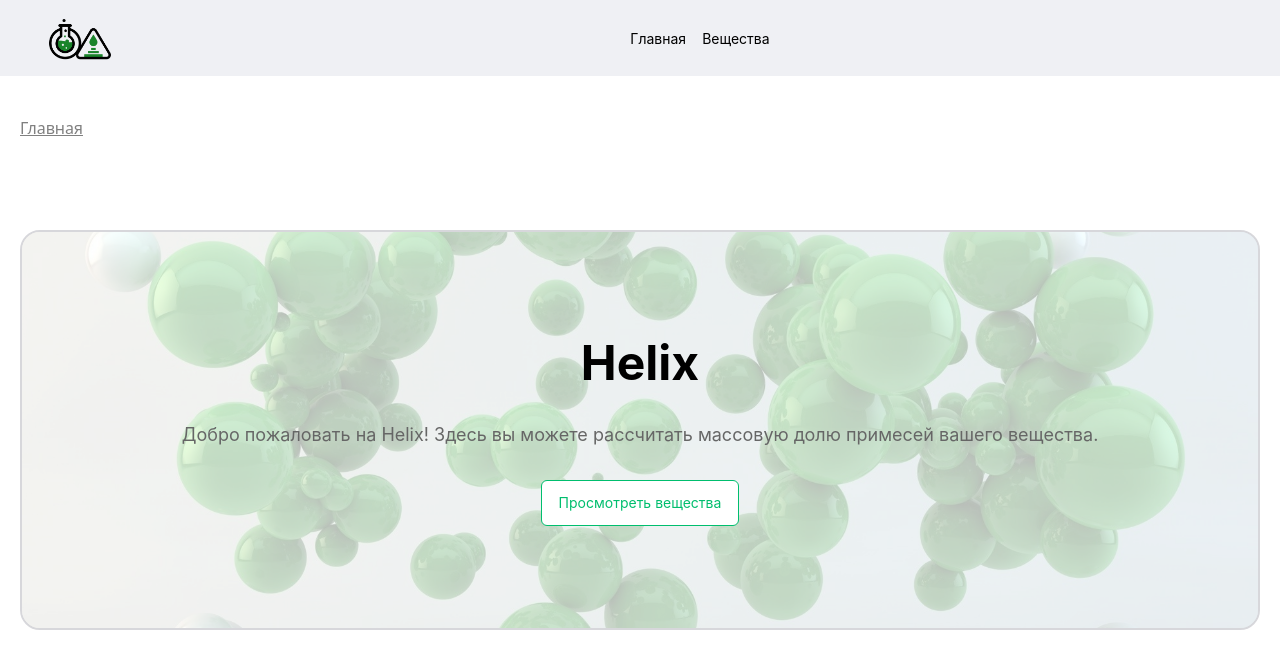
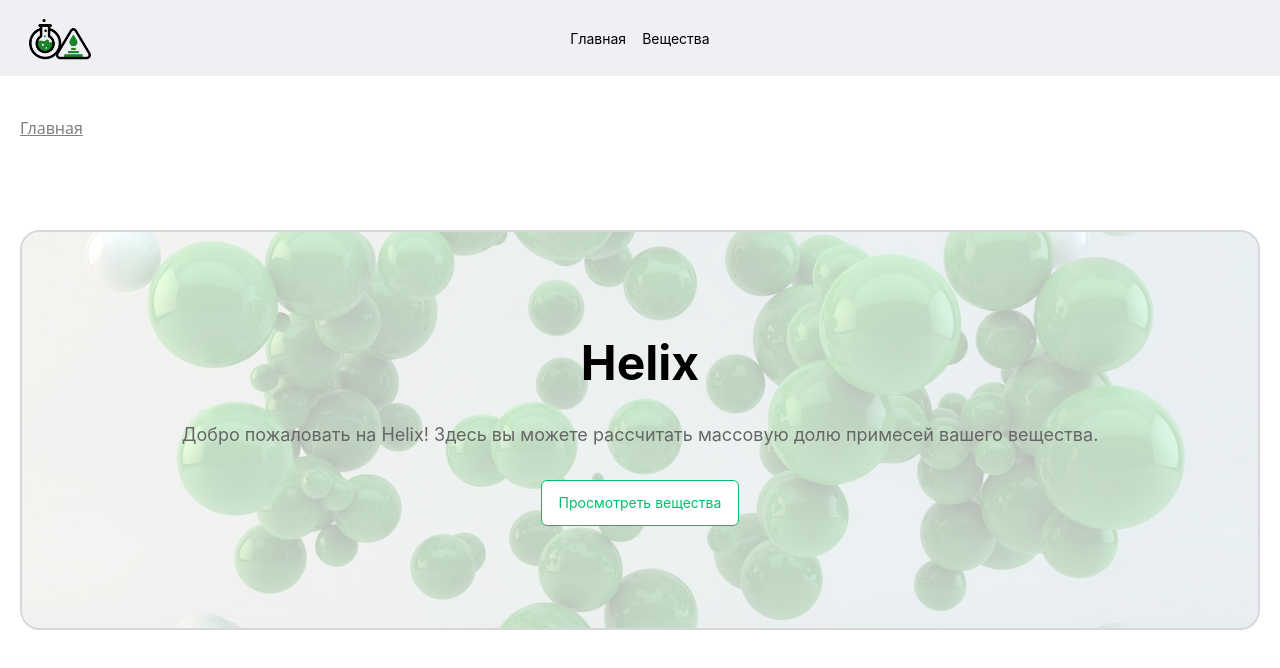
Before and after one commit to findwannawhy/IAD-Semester5-Frontend, a React (Vite) app: page /IAD-Semester5-UI/ in a window 1280 px wide. Shown: the top 668 px of the page. Built offline with nearby package versions, Linux system fonts and the light colour scheme.

Commit message:
style: update Header component positioning for improved layout

```diff
--- a/src/components/Header/Header.css
+++ b/src/components/Header/Header.css
@@ -27,7 +27,8 @@
   align-items: center;
   justify-content: center;
   flex-wrap: nowrap;
-  position: relative;
+  position: absolute;
+  left: 0;
   width: 120px;
   height: 44px;
   padding: 12px 12px 12px 12px;
```
